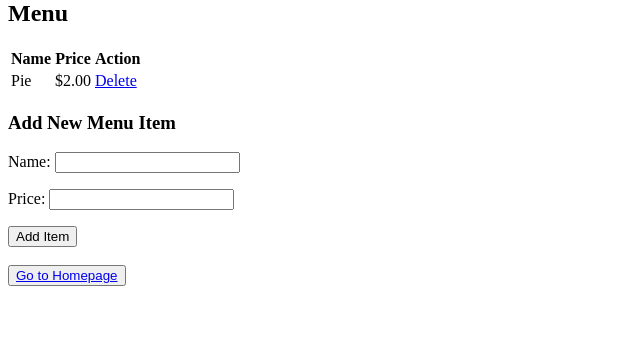
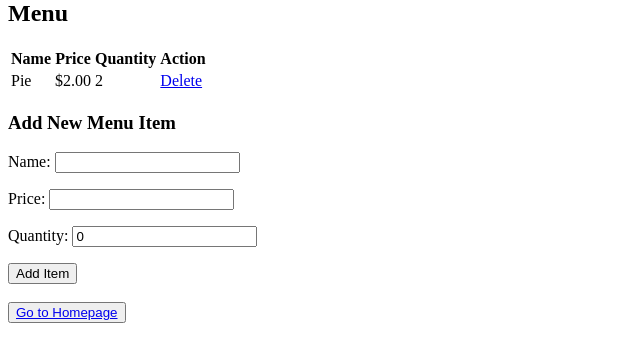
Before and after one commit to neeeksa/Tech-Site, a Django app: page /menu/ in a window 1280 px wide. Shown: the part 20-382 px from the top of the page, without its empty margins (0-640 px from the left). Run offline with Django 5.2, Linux system fonts and the light colour scheme; data comes from the database, SQL or seed files in the repository; both versions use the stored data as it was after the commit.

Commit message:
menu update

```diff
--- a/tech/main/forms.py
+++ b/tech/main/forms.py
@@ -32,7 +32,7 @@ class IngredientForm(forms.ModelForm):
 class MenuItemForm(forms.ModelForm):
     class Meta:
         model = MenuItem
-        fields = ['name', 'price']
+        fields = ['name', 'price', 'quantity']  # Добавляем поле quantity
 
 
 class RecipeRequirementForm(forms.ModelForm):
--- a/tech/main/models.py
+++ b/tech/main/models.py
@@ -21,6 +21,7 @@ class Ingredient(models.Model):
 class MenuItem(models.Model):
     name = models.CharField(max_length=100)
     price = models.DecimalField(max_digits=10, decimal_places=2)
+    quantity = models.IntegerField(default=0)  # Добавляем новое поле quantity
     ingredients = models.ManyToManyField(Ingredient, through='RecipeRequirement')
 
     def __str__(self):
--- a/tech/main/templates/main/menu.html
+++ b/tech/main/templates/main/menu.html
@@ -11,6 +11,7 @@
             <tr>
                 <th>Name</th>
                 <th>Price</th>
+                <th>Quantity</th>
                 <th>Action</th>
             </tr>
         </thead>
@@ -19,6 +20,7 @@
             <tr>
                 <td>{{ item.name }}</td>
                 <td>${{ item.price }}</td>
+                <td>{{ item.quantity }}</td>
                 <td>
                     <a href="{% url 'confirm_delete_menu_item' item.id %}">Delete</a>
                 </td>
```
Also changed, not shown: tech/db.sqlite3, tech/main/migrations/0010_remove_purchasehistory_content_type_and_more.py (added), tech/main/migrations/0011_alter_purchasehistory_ingredient.py (added), tech/main/migrations/0012_alter_menuitem_quantity_and_more.py (added).
